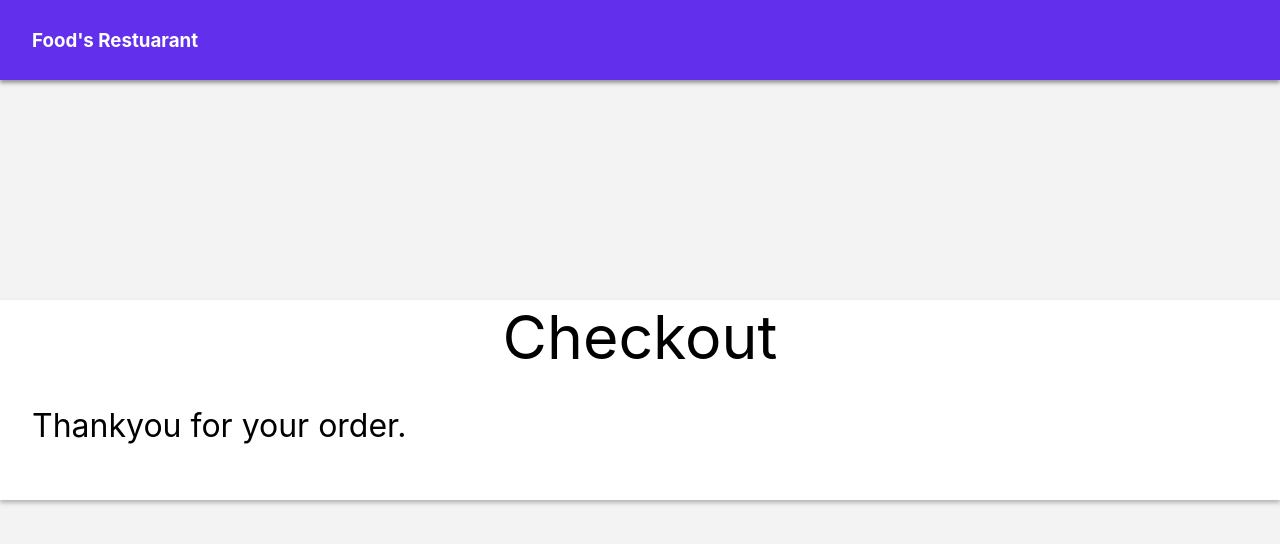
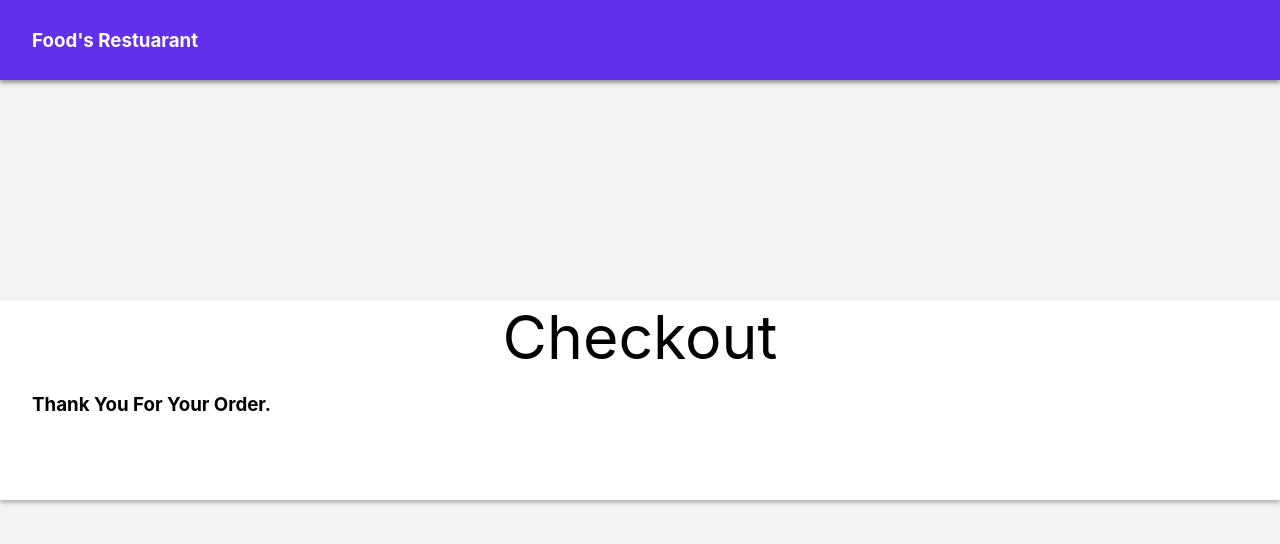
Before and after one commit to ashishku07/foodOrderUsingReact, a React (Create React App) app: page /checkout in a window 1280 px wide. Shown: the top 544 px of the page. Built offline with nearby package versions, Linux system fonts and the light colour scheme.

Commit message:
Update Checkout.js

```diff
--- a/src/component/checkout/Checkout.js
+++ b/src/component/checkout/Checkout.js
@@ -6,9 +6,9 @@ const Checkout = () => {
     <div className={Style.checkParent}>
         <div className={Style.checkinner}>
             <h2>Checkout</h2>
-            <p>
-                Thankyou for your order.
-            </p>
+            <h3>
+                Thank You For Your Order.
+            </h3>
         </div>
     </div>
   )
```
